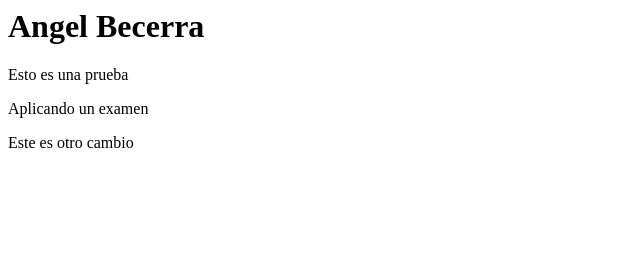
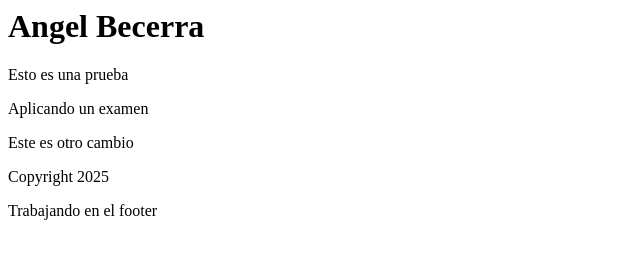
Before and after one commit to angx7/MiPrimeraPagina, a plain HTML site: page index.html in a window 1280 px wide. Shown: the whole page, without its empty margins (0-640 px from the left). Drawn offline with Linux system fonts and the light colour scheme.

Commit message:
trabajando en el footer

```diff
--- a/index.html
+++ b/index.html
@@ -5,3 +5,6 @@
 <p>Aplicando un examen</p>
 
 <p>Este es otro cambio</p>
+
+<p>Copyright 2025</p>
+<footer>Trabajando en el footer</footer>
```
